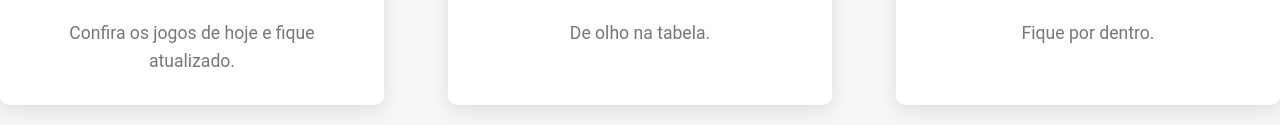
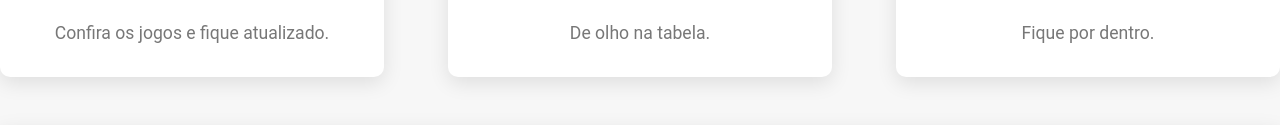
Before and after one commit to enzooxd/enzooxd.github.io, a plain HTML site: page index.html in a window 1280 px wide. Shown: the part 907-1032 px from the top of the page. Drawn offline with Linux system fonts and the light colour scheme.

Commit message:
Update index.html

```diff
--- a/index.html
+++ b/index.html
@@ -31,7 +31,7 @@
       <div class="card">
         <h3>Próximos jogos</h3>
         <img src="https://cdn.discordapp.com/attachments/1073690900867334248/1305728795239514152/abb76fa3-8eab-4154-a160-99ead469b42e.png?ex=67341634&is=6732c4b4&hm=9353c2da8eb9174329e3450aa5fff8d55d43b007f5e9317fa085ada530d48342&" alt="Imagem dos jogos de hoje" width="430">
-        <p>Confira os jogos de hoje e fique atualizado.</p>
+        <p>Confira os jogos e fique atualizado.</p>
       </div>
       <div class="card">
         <h3>Tabela</h3>
```
